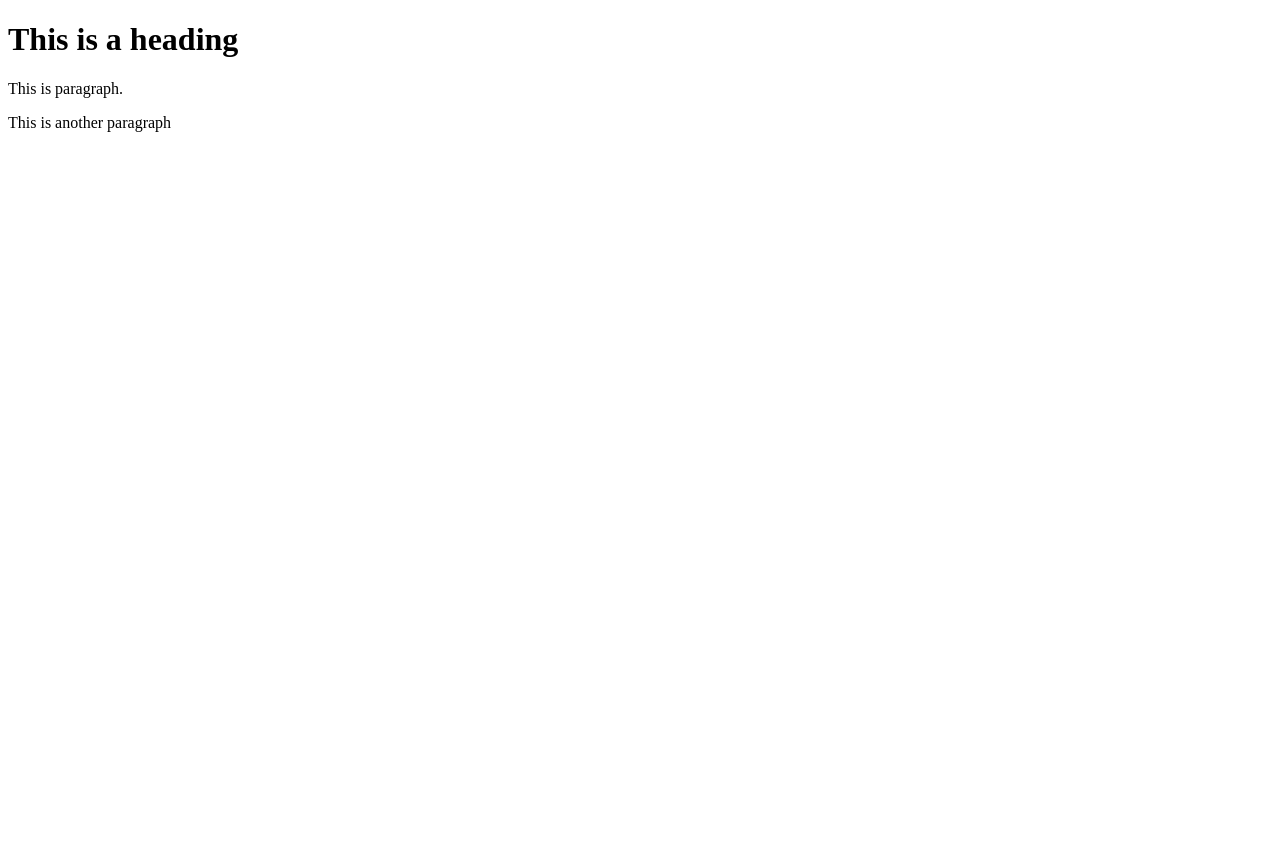
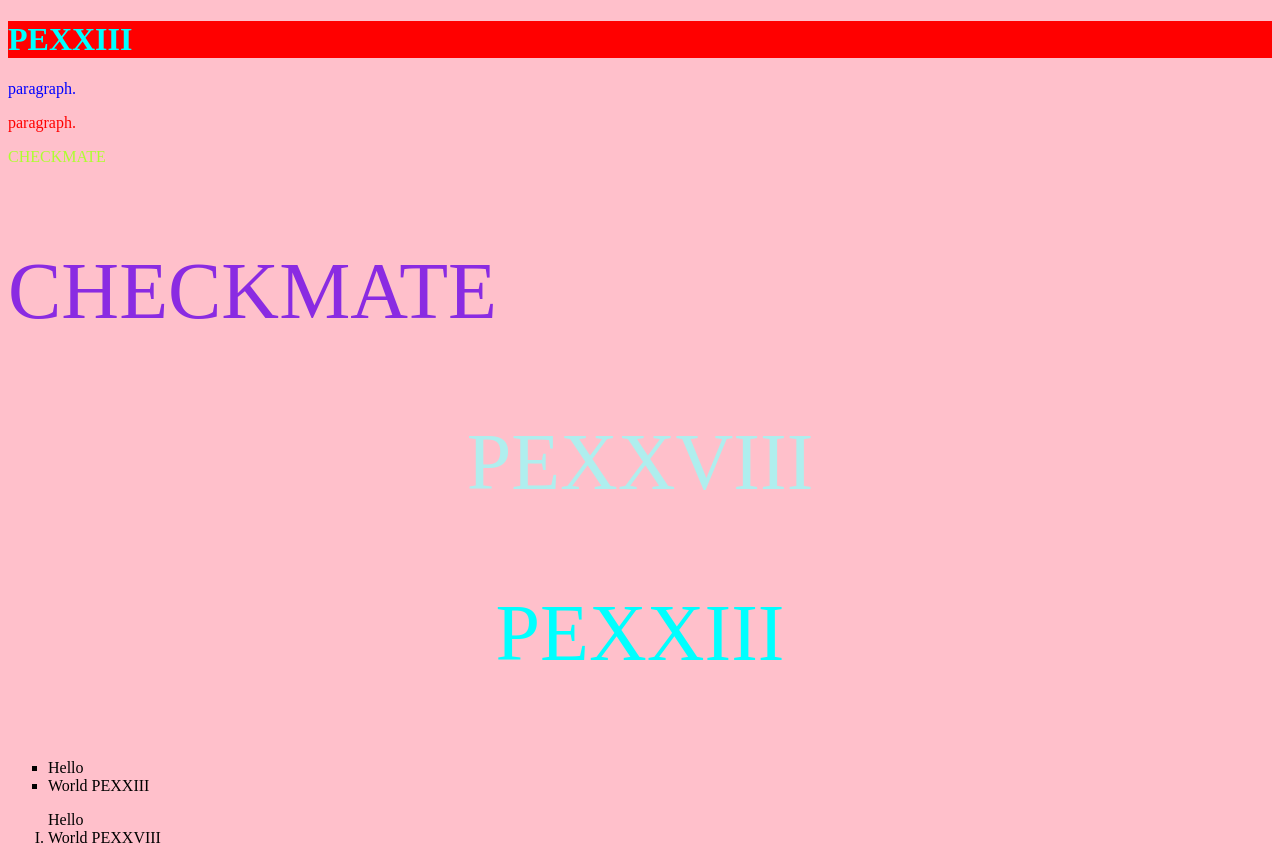
Before and after one commit to PEXXVIII/github-desktop-project, a plain HTML site: page index.html in a window 1280 px wide. Before the commit the page ends 800 px from the top, so only its background shows below. Drawn offline with Linux system fonts and the light colour scheme.

Commit message:
Updute index.html with ul ol
Updute index.html with ul ol

```diff
--- a/index.html
+++ b/index.html
@@ -5,9 +5,24 @@
     <meta name="viewport" content="width=device-width, initial-scale=1.0">
     <title>Document</title>
 </head>
-<body>
-    <h1>This is a heading</h1>
-    <p>This is paragraph.</p>
-    <p>This is another paragraph </p>
+<body style="background-color: pink ;">
+    <h1 style="color: aqua; background-color: red;">PEXXIII</h1>
+    <p style=" color:blue;">paragraph.</p>
+    <p style="color:red;">paragraph.</p>
+    <p style="color: greenyellow;">CHECKMATE</p>
+    <p style="font-size: 500%; color: blueviolet;">CHECKMATE</p>
+    <p style="text-align: center;color: paleturquoise; font-size: 500%;">PEXXVIII</p>
+    <p style="font-size: 500%;color: aqua;text-align:center;">PEXXIII</p>
+    <ul style="list-style-type:square ;">
+       <li>Hello</li>
+       <li>World PEXXIII</li>
+    </ul>
+    <ol type="I"
+       <li>Hello</li>
+       <li>World PEXXVIII</li>
+    </ol>
 </body>
+
+
+
 </html>
```
